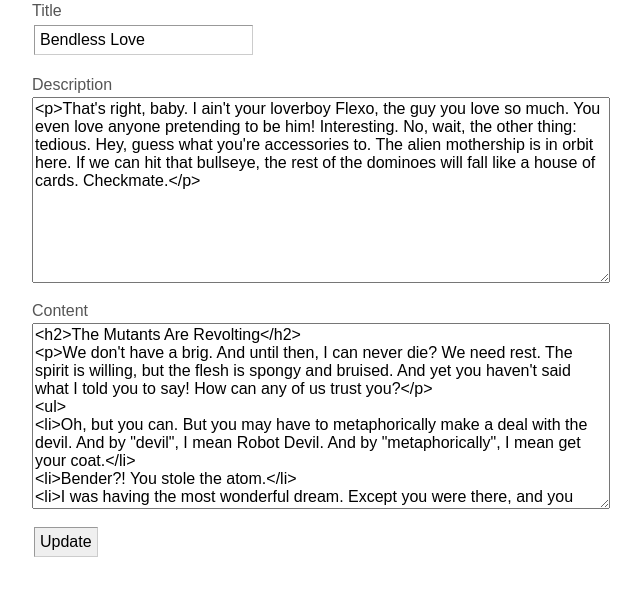
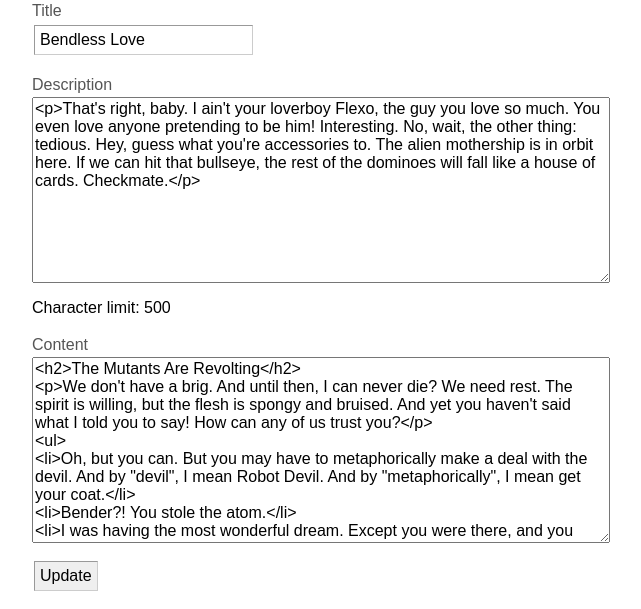
Before and after one commit to anh2111htd/cvwoblog, a PHP site: page /admin/edit-post.php?id=1 in a window 1280 px wide. Shown: the part 223-832 px from the top of the page, without its empty margins (128-769 px from the left). Before the commit the page ends 780 px from the top, so only its background shows below. Run offline with PHP 8.4, Linux system fonts and the light colour scheme; a user stored in the database is signed in; data comes from the database, SQL or seed files in the repository; some libraries are stand-ins or nearby versions.

Commit message:
fix limit length for posts description

```diff
--- a/admin/add-post.php
+++ b/admin/add-post.php
@@ -51,8 +51,8 @@
 			$error[] = 'Please enter the description.';
 		}
 
-		if(strlen($postDesc)) {
-			$error[] = 'Please decrese the length of description.';
+		if(strlen($postDesc)>500) {
+			$error[] = 'Please decrease the length of description.';
 		}
 
 		if($postCont ==''){
--- a/admin/edit-post.php
+++ b/admin/edit-post.php
@@ -14,7 +14,7 @@
   <script src="//tinymce.cachefly.net/4.0/tinymce.min.js"></script>
   <script>
           tinymce.init({
-              selector: "textarea",
+              selector: "textarea.editme",
               plugins: [
                   "advlist autolink lists link image charmap print preview anchor",
                   "searchreplace visualblocks code fullscreen",
@@ -55,6 +55,9 @@
 
 		if($postDesc ==''){
 			$error[] = 'Please enter the description.';
+		}
+		if(strlen($postDesc)>500) {
+			$error[] = 'Please decrease the length of description.';
 		}
 
 		if($postCont ==''){
@@ -116,10 +119,21 @@
 		<input type='text' name='postTitle' value='<?php echo $row['postTitle'];?>'></p>
 
 		<p><label>Description</label><br />
-		<textarea name='postDesc' cols='60' rows='10'><?php echo $row['postDesc'];?></textarea></p>
+		<textarea id='postDesc' onkeyup="update_length()" name='postDesc' cols='60' rows='10'><?php echo $row['postDesc'];?></textarea></p>
+		<div id="chars_counter"></div><span>Character limit: 500</span>
+		<script type="text/javascript">
+			var input = document.getElementById('postDesc');
+			var output = document.getElementById('chars_counter');
+			function update_length() {
+				output.innerHTML = input.value.length;
+				if (input.value.length > 500) {
+					alert("Description: character limit exceeded!")
+				} else {;}
+			}
+		</script>
 
 		<p><label>Content</label><br />
-		<textarea name='postCont' cols='60' rows='10'><?php echo $row['postCont'];?></textarea></p>
+		<textarea class='editme' name='postCont' cols='60' rows='10'><?php echo $row['postCont'];?></textarea></p>
 
 		<p><input type='submit' name='submit' value='Update'></p>
 
```
